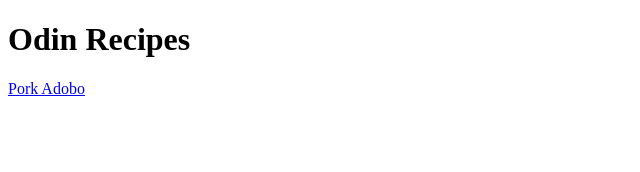
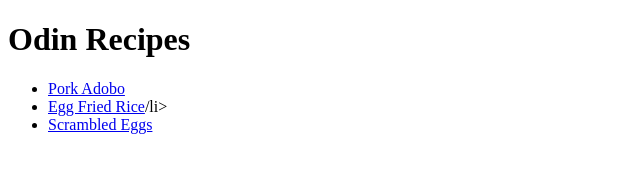
Before and after one commit to deymdaniel/odin-recipes, a plain HTML site: page index.html in a window 1280 px wide. Shown: the whole page, without its empty margins (0-640 px from the left). Drawn offline with Linux system fonts and the light colour scheme.

Commit message:
Listed new recipes

```diff
--- a/index.html
+++ b/index.html
@@ -6,6 +6,10 @@
     </head>
     <body>
         <h1>Odin Recipes</h1>
-        <a href="recipes/adobo.html">Pork Adobo</a>
+        <ul>
+            <li><a href="recipes/adobo.html">Pork Adobo</a></li>
+            <li><a href="recipes/eggfriedrice.html">Egg Fried Rice</a>/li>
+            <li><a href="recipes/scrambledeggs.html">Scrambled Eggs</a></li>
+        </ul>
     </body>
 </html>
```
